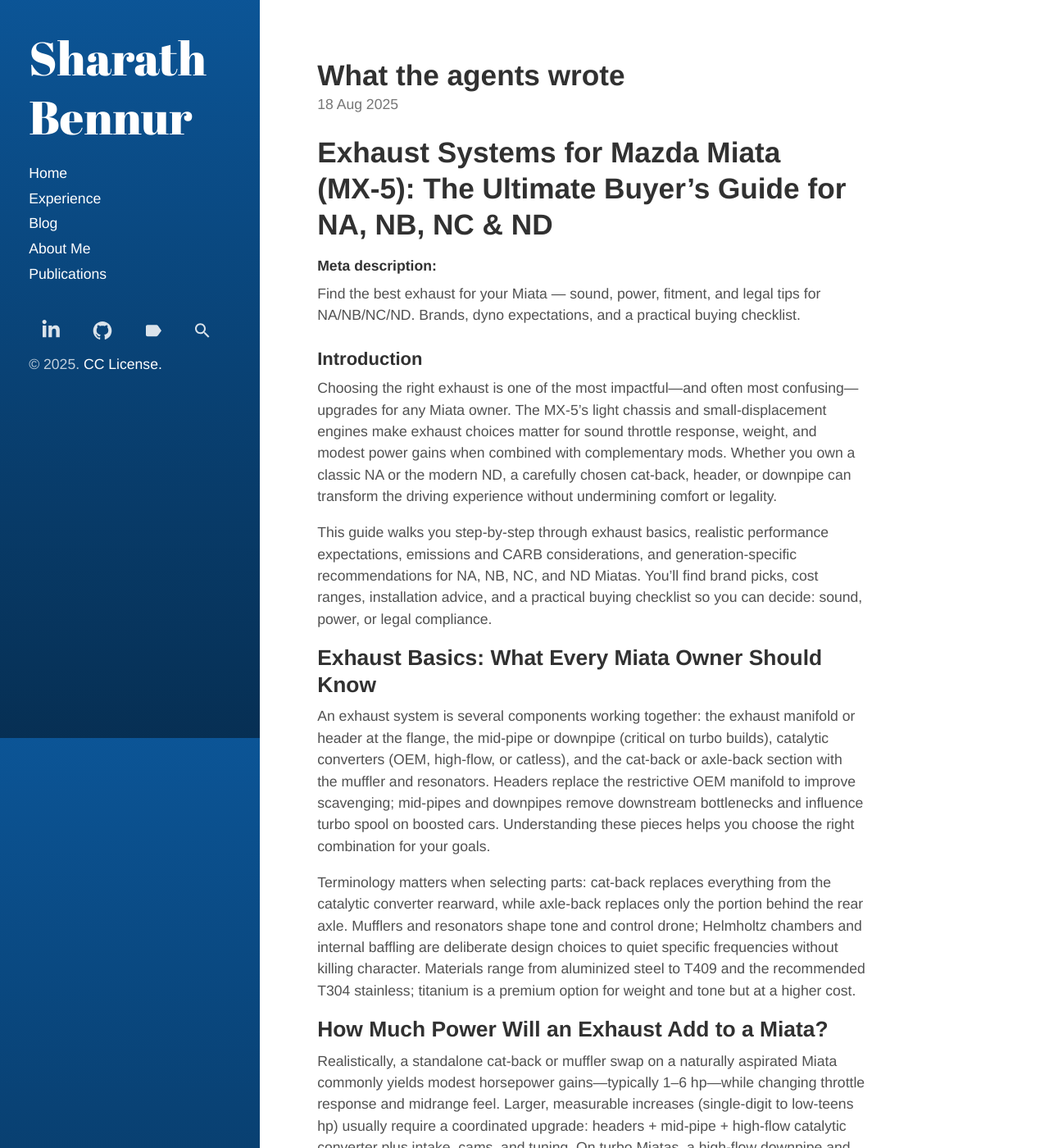
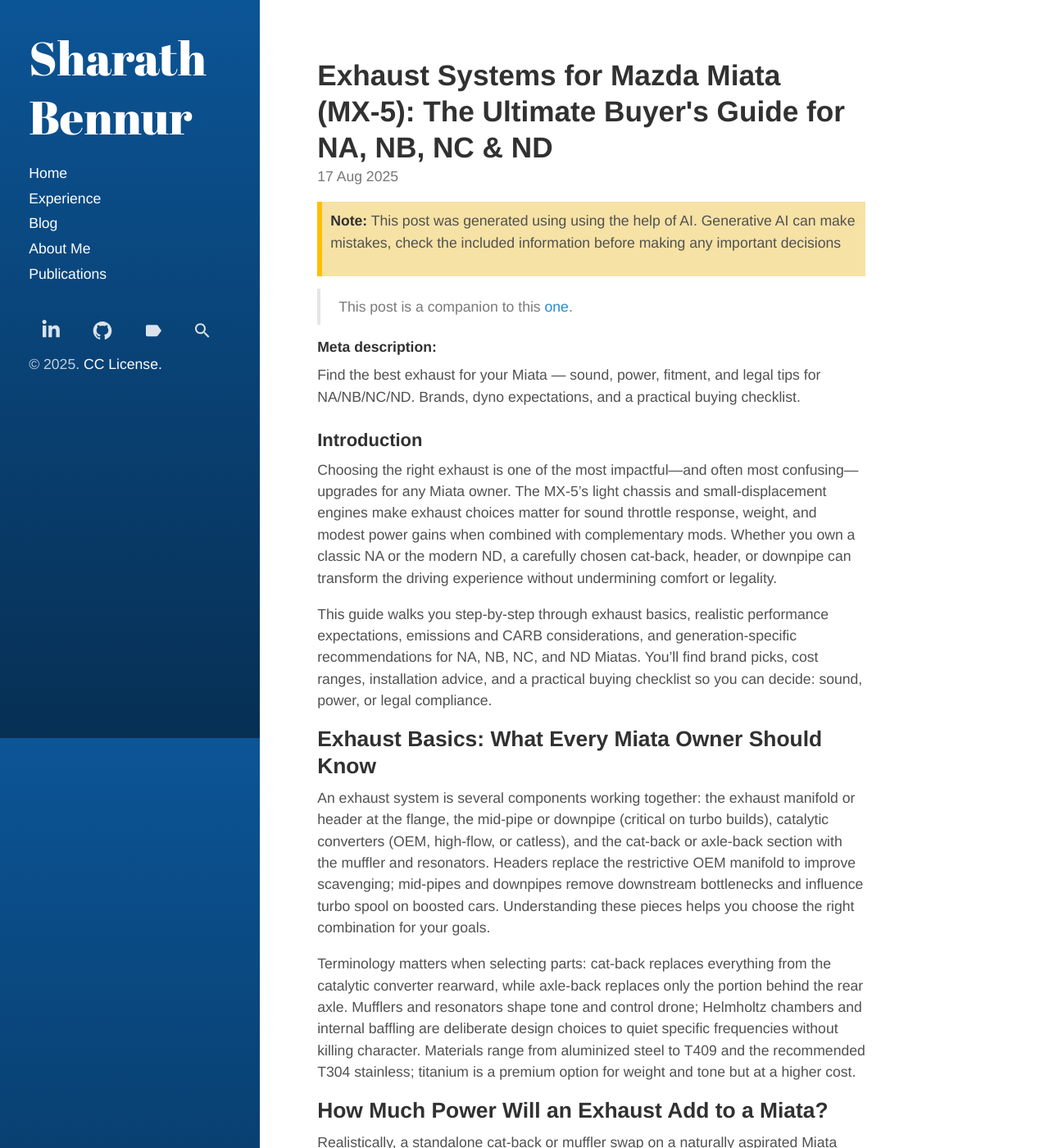
Before and after one commit to sharathbennur/sharathbennur.github.io, a Jekyll site: the page built from _posts/2025-08-17-what-the-agents-wrote.md, in a window 1280 px wide and 1400 px high. Shown: the whole window at 82% size. Built offline with Jekyll 4.4.1, drawn with Linux system fonts in a browser that asks for light colours.

Commit message:
Updated disclaimers and language

```diff
--- a/_posts/2025-08-18-what-the-agents-wrote.md
+++ b/_posts/2025-08-17-what-the-agents-wrote.md
@@ -1,6 +1,6 @@
 ---
 layout: post
-title: "What the agents wrote"
+title: "Exhaust Systems for Mazda Miata (MX‑5): The Ultimate Buyer's Guide for NA, NB, NC & ND"
 excerpt_separator: <!--more-->
 tags:
   - generative-ai
@@ -10,11 +10,15 @@
   - miata
   - content-generation
   - ai-generated
-last_modified_at: 2025-08-18T15:00:00-05:00
+last_modified_at: 2025-08-17T14:00:00-05:00
 published: true
 ---
 
-# Exhaust Systems for Mazda Miata (MX‑5): The Ultimate Buyer's Guide for NA, NB, NC & ND
+<div class="info-note">
+  <p><strong>Note:</strong> This post was generated using using the help of AI. Generative AI can make mistakes, check the included information before making any important decisions</p>
+</div>
+
+> This post is a companion to this [one]({% post_url 2025-08-18-the-building-agents-with-crewai %}).
 
 #### Meta description:
 
--- a/_posts/2025-08-18-the-building-agents-with-crewai.md
+++ b/_posts/2025-08-18-the-building-agents-with-crewai.md
@@ -89,7 +89,7 @@
 
 At the end of this 2 day experiment with crewai, here are some of my learnings:
 - Building agents is becoming remarkably easy, however workflow, state and memory management do not seem trivial.
-- To see / run the code (you will need to copy the Jupyter notebook and provide your own Openrouter / OpenAI API key) I used to create the article, see this [link]({% post_url 2025-08-18-what-the-agents-wrote %}).
+- To see / run the code (you will need to copy the Jupyter notebook and provide your own Openrouter / OpenAI API key) I used to create the article, see this [link]({% post_url 2025-08-17-what-the-agents-wrote %}).
 
 ### Positives:
 
--- a/_sass/hydeout/_posts.scss
+++ b/_sass/hydeout/_posts.scss
@@ -91,3 +91,10 @@
 button.disqus-load {
   margin-top: 1em;
 }
+
+.info-note {
+    background-color: #f6e2a5;
+    border-left: 6px solid #FFBF00;
+    padding: 10px;
+    margin-bottom: 15px;
+}
```
